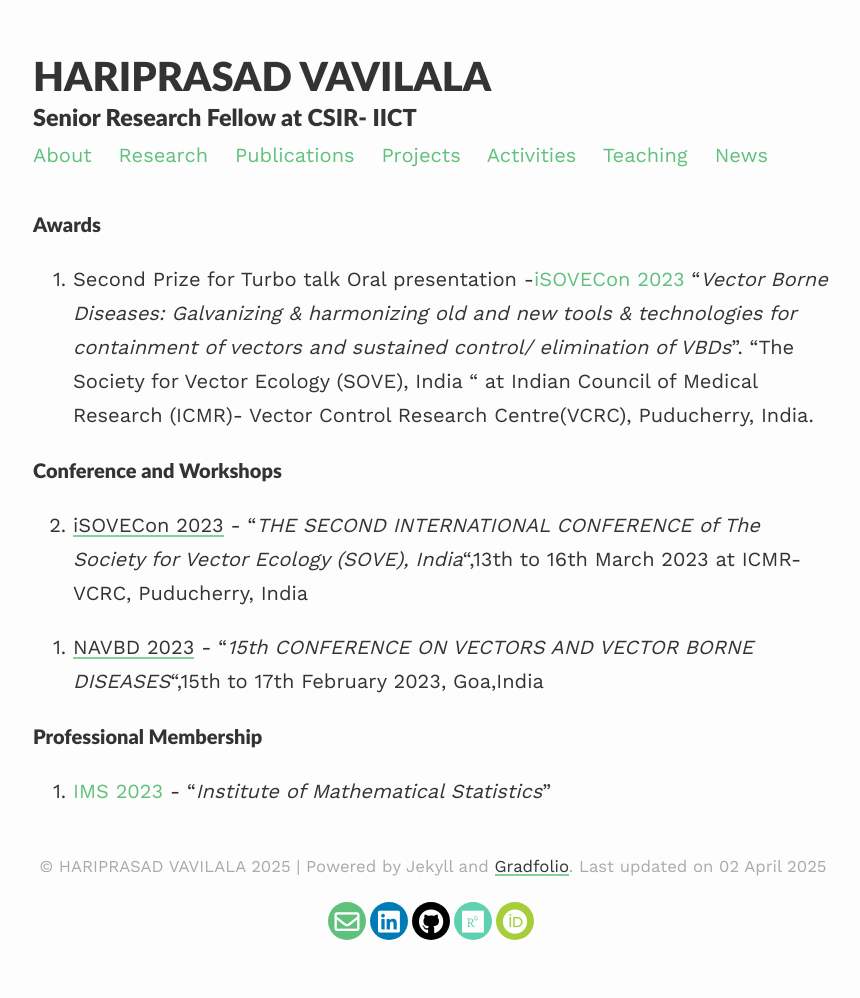
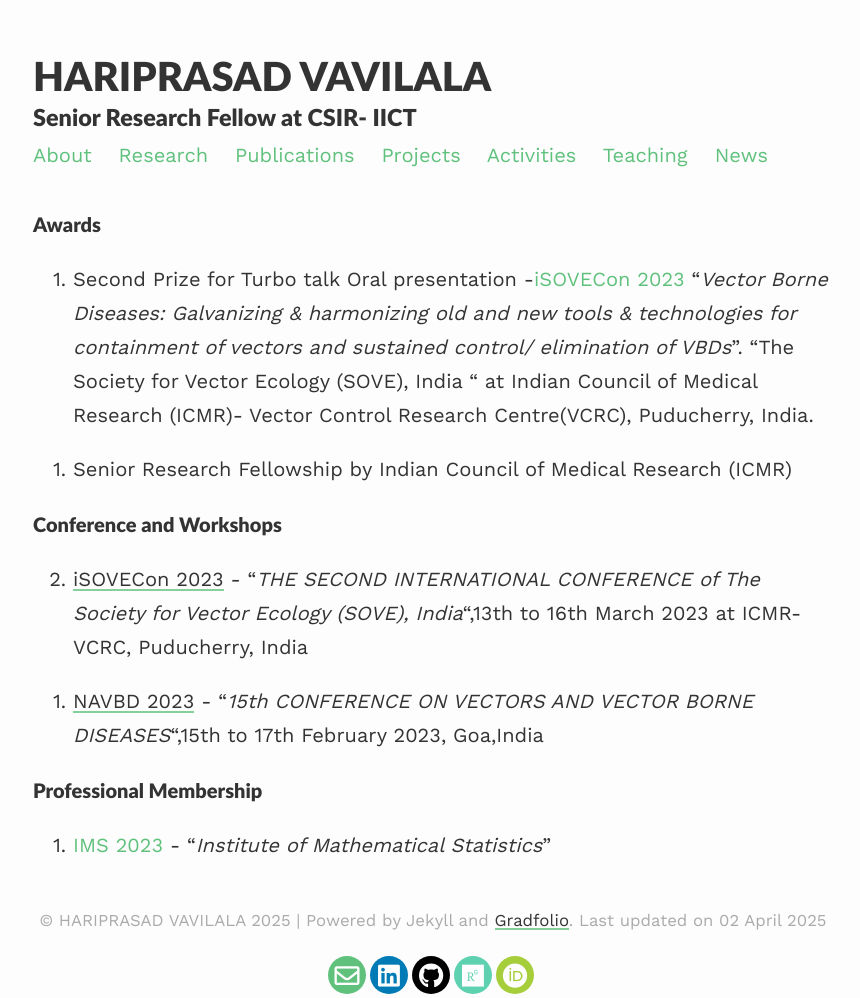
Before and after one commit to hari-stats/Profile, a Jekyll site: the page built from _pages/activities.md, in a window 1280 px wide. Shown: the whole page, without its empty margins (207-1067 px from the left). Built offline with Jekyll 4.4.1, drawn with Linux system fonts in a browser that asks for light colours; nearby versions of some CDN libraries.

Commit message:
Update activities.md

```diff
--- a/_pages/activities.md
+++ b/_pages/activities.md
@@ -10,6 +10,8 @@ published: true
 Galvanizing & harmonizing old and new tools & technologies for containment of vectors and sustained control/ elimination of VBDs*". "The Society for Vector Ecology (SOVE), India " at Indian Council of Medical Research (ICMR)- Vector Control Research Centre(VCRC), Puducherry, India.
 {: reversed="reversed"}
 
+1. Senior Research Fellowship by Indian Council of Medical Research (ICMR)
+
 #### Conference and Workshops
 0. [iSOVECon 2023](http://www.soveindia.org/downloads/First_Circular_iSOVE_Final_2.pdf) - "<i>THE SECOND INTERNATIONAL CONFERENCE of The Society for Vector Ecology (SOVE), India</i>",13th to 16th March 2023 at ICMR-VCRC, Puducherry, India
 
```
